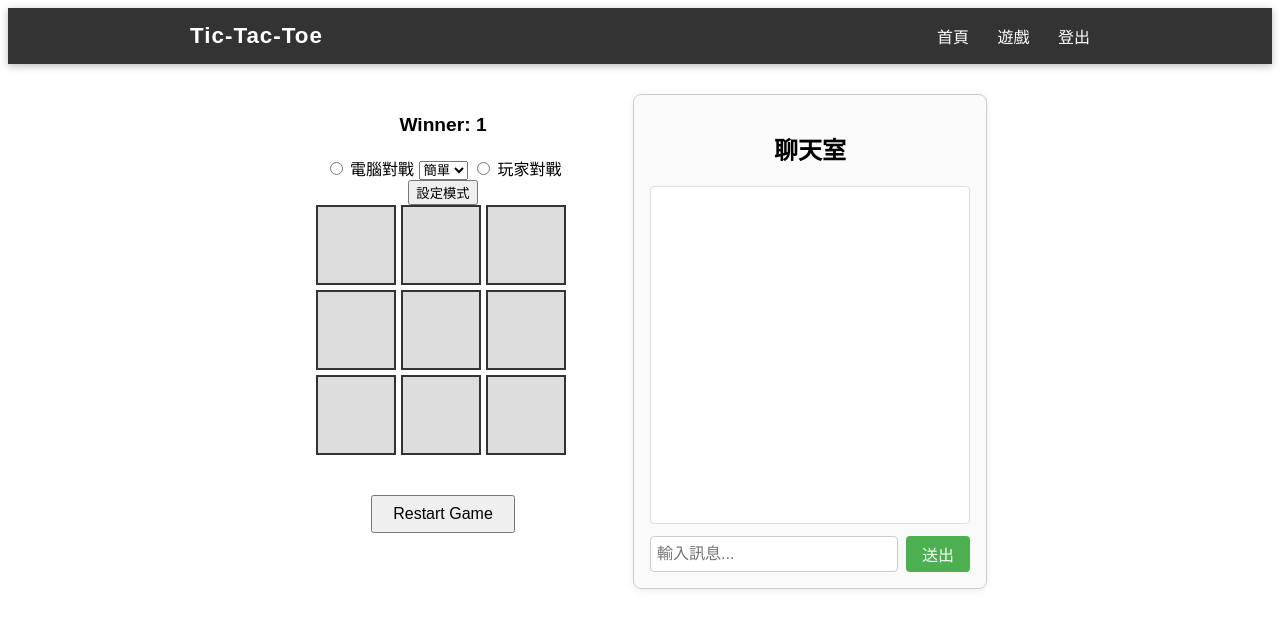
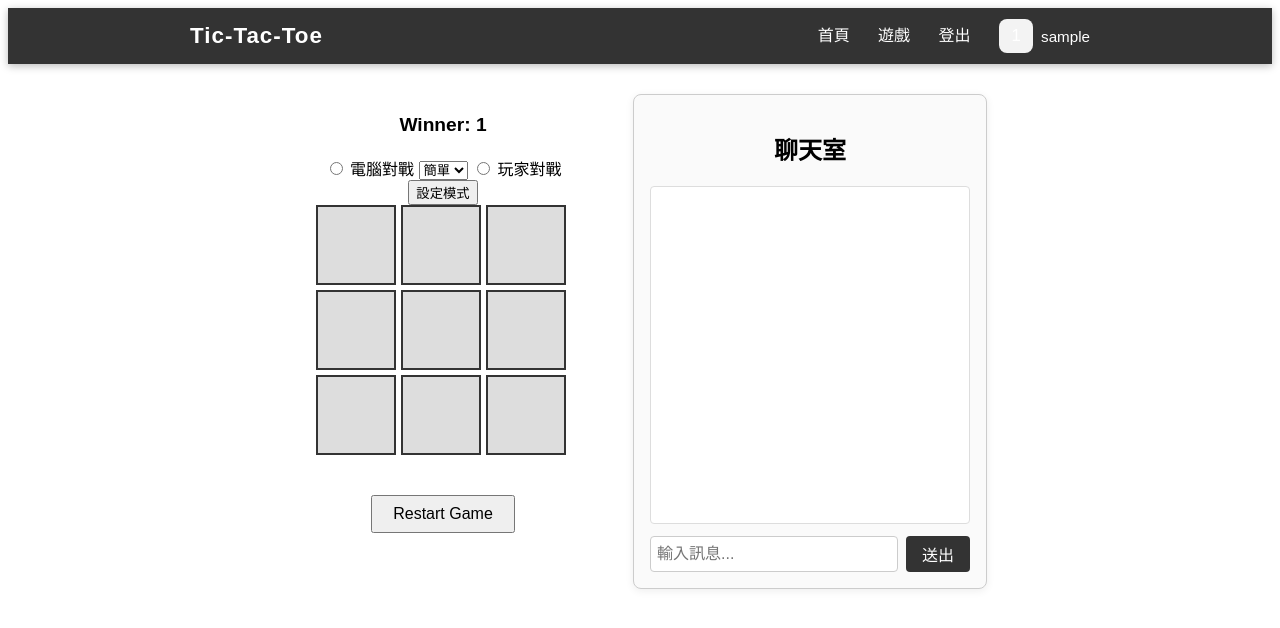
Before and after one commit to jamieyu0914/tic-tac-toe, a Flask app: page /game in a window 1280 px wide. Shown: the top 628 px of the page. Run offline with Flask 3, Linux system fonts and the light colour scheme; the visitor is signed in with stand-in values (Sample User, id 1); some libraries are stand-ins or nearby versions.

Commit message:
fix: #1228 調整 樣式

```diff
--- a/app.py
+++ b/app.py
@@ -9,12 +9,18 @@ from pvp import init_game_state, set_mode, join_pvp, start_game, handle_cell_cli
 
 app = Flask(__name__)
 app.secret_key = 'tic-tac-toe-login-secret'
-socketio = SocketIO(app)
+# Allow cross-origin Socket.IO connections so clients from other hosts can connect.
+# For a stricter policy, replace "*" with a list of allowed origins.
+socketio = SocketIO(app, cors_allowed_origins="*")
 register_chat_events(socketio)
 
 # 登入頁
 @app.route('/login', methods=['GET', 'POST'])
 def login():
+    # If already logged in, redirect to home
+    if 'user' in session:
+        return redirect(url_for('home'))
+
     error = None
     if request.method == 'POST':
         username = request.form.get('username', '').strip()
@@ -107,4 +113,6 @@ def logout():
 
 # Run the app (optional, for running directly)
 if __name__ == '__main__':
-    socketio.run(app, debug=True)
+    # Bind to 0.0.0.0 so the server is reachable from other machines on the network.
+    # Change port as needed. Keep debug=True only for development (it enables the reloader).
+    socketio.run(app, host='0.0.0.0', port=5000, debug=True)
--- a/templates/game.html
+++ b/templates/game.html
@@ -16,7 +16,8 @@
         .chat-messages { height: 320px; overflow-y: auto; border: 1px solid #ddd; background: #fff; padding: 8px; margin-bottom: 12px; border-radius: 4px; text-align: left; }
         .chat-input-area { display: flex; }
         .chat-input { flex: 1; padding: 6px; font-size: 1em; border-radius: 4px; border: 1px solid #ccc; }
-        .chat-send { margin-left: 8px; padding: 6px 16px; font-size: 1em; border-radius: 4px; border: none; background: #4caf50; color: #fff; cursor: pointer; }
+        .chat-send { margin-left: 8px; padding: 6px 16px; font-size: 1em; border-radius: 4px; border: none; background: #333; color: #fff; cursor: pointer; }
+        .chat-send:hover { background: #ffd600; color: #333; border-color: #ffd600; }
         .chat-send:disabled { background: #aaa; cursor: not-allowed; }
     </style>
 </head>
@@ -81,6 +82,7 @@
                 <button class="reset-btn" type="submit">Restart Game</button>
             </form>
         </div>
+        {% if mode != 'computer' %}
         <div class="chatroom">
             <h2>聊天室</h2>
             <div id="chat-messages" class="chat-messages"></div>
@@ -89,6 +91,7 @@
                 <button id="chat-send" class="chat-send">送出</button>
             </div>
         </div>
+        {% endif %}
     </div>
     <script src="https://cdn.socket.io/4.7.5/socket.io.min.js"></script>
     <script>
--- a/templates/navbar.html
+++ b/templates/navbar.html
@@ -8,6 +8,12 @@
       <a href="/login">登入</a>
       {% else %}
       <a href="/logout">登出</a>
+      <div class="navbar-user">
+        <span class="user-info">
+          <span class="user-icon">{{ session.get('icon') }}</span>
+          <span class="user-name">{{ session.get('user') }}</span>
+        </span>
+      </div>
       {% endif %}
     </div>
   </div>
@@ -47,4 +53,36 @@
   .navbar-links a:hover {
     color: #ffd600;
   }
+  .navbar-user {
+    display: inline-flex;
+    align-items: center;
+    gap: 12px;
+    margin-left: 24px;
+    color: #fff;
+  }
+  .user-info {
+    display: inline-flex;
+    align-items: center;
+    gap: 8px;
+    font-size: 0.95em;
+  }
+  .user-icon {
+    font-size: 1.1em;
+    display: inline-flex;
+    align-items: center;
+    justify-content: center;
+    width: 30px;
+    height: 30px;
+    border-radius: 8px;
+    background: #f3f3f3;
+    border: 2px solid transparent;
+    cursor: pointer;
+    transition: transform 0.08s, box-shadow 0.08s, border-color 0.08s;
+  }
+  .user-name {
+    max-width: 180px;
+    white-space: nowrap;
+    overflow: hidden;
+    text-overflow: ellipsis;
+  }
 </style>
```
Also changed, not shown: templates/index.html (+42 -15 lines).
